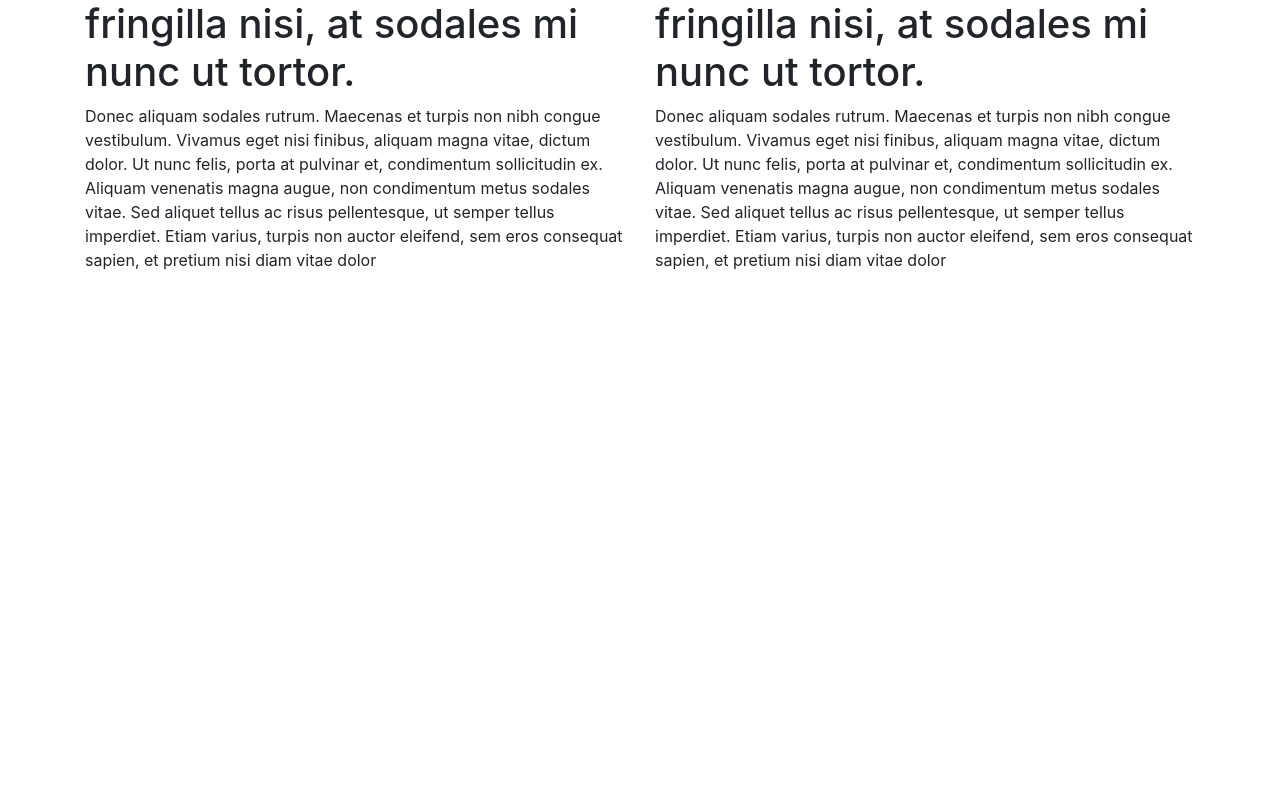
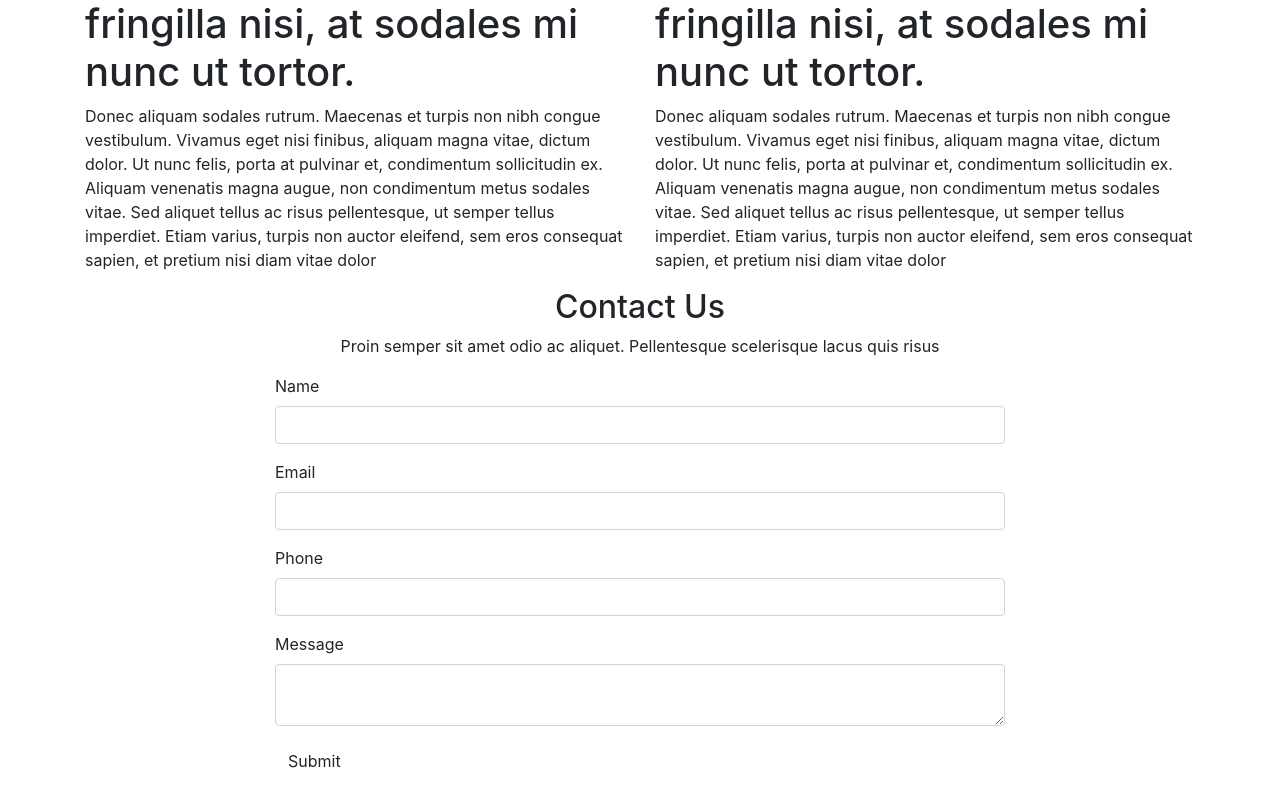
Before and after one commit to Bradleyvz/Sample6-, a plain HTML site: page Sample 6/Web Pages/Index.html in a window 1280 px wide. Shown: the part 2490-3286 px from the top of the page. Before the commit the page ends 2778 px from the top, so only its background shows below. Drawn offline with nearby package versions, Linux system fonts and the light colour scheme.

Commit message:
Contact Form Completed

```diff
--- a/Sample 6/Web Pages/Index.html
+++ b/Sample 6/Web Pages/Index.html
@@ -235,7 +235,46 @@
     </section>
     <!--Section 4 Contact Form-->
     <section class="sec4" id="contact">
-
+        <div class="container">
+            <div class="row">
+                <div class="col-sm-12">
+                    <div class="headerText">
+                        <div class="headerText text-center">
+                            <h2>Contact Us</h2>
+                            <p>
+                                Proin semper sit amet odio ac aliquet. Pellentesque scelerisque lacus quis risus
+                            </p>
+                        </div>
+                    </div>
+                </div>
+            </div>
+            <!--New Row Section-->
+            <div class="row clearfix">
+                <div class="offset-sm-2 col-sm-8">
+                    <form>
+                        <div class="form-group">
+                            <label>Name</label>
+                            <input type="text" name="" class="form-control" />
+                        </div>
+                        <div class="form-group">
+                            <label>Email</label>
+                            <input type="text" name="" class="form-control" />
+                        </div>
+                        <div class="form-group">
+                            <label>Phone</label>
+                            <input type="text" name="" class="form-control" />
+                        </div>
+                        <div class="form-group">
+                            <label>Message</label>
+                            <textarea class=" form-control textarea" name=""></textarea>
+                        </div>
+                        <div class="form-group">
+                         <buttom class="btn btnD1">Submit</buttom>
+                        </div>
+                    </form>
+                </div>
+            </div>
+        </div>
     </section>
 
 
```
